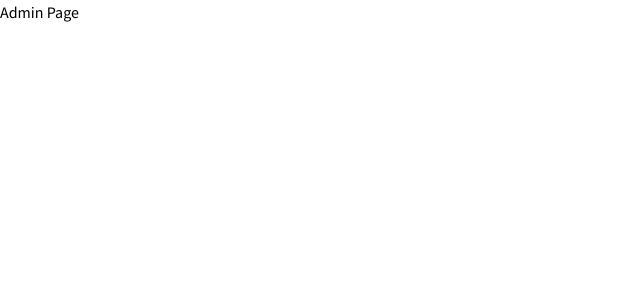
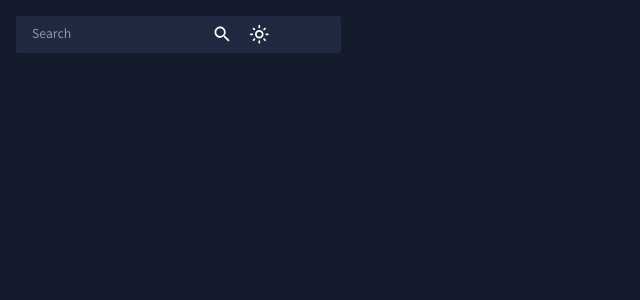
Before and after one commit to kanlo456/FYP, a React (Vite) app in the folder Job dispatch system/fontend/: page /UserPage in a window 1280 px wide. Shown: the top 300 px of the page, without its empty margins (0-640 px from the left). Built offline with nearby package versions, Linux system fonts and the light colour scheme; the HTML template or start-up script is replaced by a standard one.

Commit message:
update mui layout

```diff
--- a/Job dispatch system/fontend/index.html
+++ b/Job dispatch system/fontend/index.html
@@ -4,7 +4,7 @@
     <meta charset="UTF-8" />
     <link rel="icon" type="image/svg+xml" href="/vite.svg" />
     <meta name="viewport" content="width=device-width, initial-scale=1.0" />
-    <title>Vite + React</title>
+    <title>WSIG ticket system</title>
   </head>
   <body>
     <div id="root"></div>
--- a/Job dispatch system/fontend/src/App.jsx
+++ b/Job dispatch system/fontend/src/App.jsx
@@ -1,6 +1,9 @@
 import { createBrowserRouter, RouterProvider } from "react-router-dom";
 import AdminUserPage from "./pages/AdminUserPage";
 import AuthPage from "./pages/AuthPage";
+import { ColorModeContext, useMode } from "../src/theme";
+import { CssBaseline, ThemeProvider } from "@mui/material";
+
 
 const router = createBrowserRouter([
   { path: "/", element: <AuthPage /> },
@@ -8,7 +11,9 @@
 ]);
 
 function App() {
-  return <RouterProvider router={router} />;
+  const [theme, colorMode] = useMode();
+  return (<RouterProvider router={router} />
+      );
   // <Routes>
   //   <Route path="/" element={<AuthPage />} />
   //   <Route path="/UserPage" element={<NormalUserPage />} />
--- a/Job dispatch system/fontend/src/pages/AdminUserPage.jsx
+++ b/Job dispatch system/fontend/src/pages/AdminUserPage.jsx
@@ -1,6 +1,22 @@
+import { ColorModeContext, useMode } from "../theme";
+import { CssBaseline, ThemeProvider } from "@mui/material";
+import Topbar from "../scenes/global/Topbar";
 
-const AdminUserPage = ()=>{
-   return <h1>Admin Page</h1>
-}
+const AdminUserPage = () => {
+  const [theme, colorMode] = useMode();
+
+  return (
+    <ColorModeContext.Provider value={colorMode}>
+      <ThemeProvider theme={theme}>
+        <CssBaseline />
+        <div className="app">
+          <main className="content">
+            <Topbar/>
+          </main>
+        </div>
+      </ThemeProvider>
+    </ColorModeContext.Provider>
+  );
+};
 
 export default AdminUserPage;
--- a/Job dispatch system/fontend/src/scenes/global/Topbar.jsx
+++ b/Job dispatch system/fontend/src/scenes/global/Topbar.jsx
@@ -1,5 +1,44 @@
-const Topbar = ()=>{
-    return <div>Sidebar</div>
-}
+import { Box, IconButton, useTheme } from "@mui/material";
+import { useContext } from "react";
+import { ColorModeContext, tokens } from "../../theme";
+import InputBase from "@mui/material/InputBase";
+import LightModeOutlinedIcon from "@mui/icons-material/LightModeOutlined";
+import DarkModeOutlinedIcon from "@mui/icons-material/DarkModeOutlined";
+import NotificationsOffOutlinedIcon from "@mui/icons-material/NotificationsOffOutlined";
+import SettingsOutlinedIcon from "@mui/icons-material/SettingsOutlined";
+import PersonOutlineOutlinedIcon from "@mui/icons-material/PersonOutlineOutlined";
+import SearchIcon from "@mui/icons-material/Search";
 
-export default Topbar
+const Topbar = () => {
+  const theme = useTheme();
+  const colors = tokens(theme.palette.mode);
+  const colorMode = useContext(ColorModeContext);
+
+  return (
+    <Box display="flex" justifyContent="space-between" p={2}>
+      <Box
+        display="flex"
+        backgroundColor={colors.primary[400]}
+        borderRadius="3px"
+      >
+        <InputBase sx={{ ml: 2, flex: 1 }} placeholder="Search"/>
+          <IconButton type="button" sx={{ p: 1 }}>
+            <SearchIcon />
+          </IconButton>
+        <Box />
+        {/* {ICONS} */}
+        <Box display="flex">
+          <IconButton onClick={colorMode.toggleColorMode}>
+            <LightModeOutlinedIcon />
+          </IconButton>
+          <IconButton></IconButton>
+          <IconButton></IconButton>
+          <IconButton></IconButton>
+          <IconButton></IconButton>
+        </Box>
+      </Box>
+    </Box>
+  );
+};
+
+export default Topbar;
--- a/Job dispatch system/fontend/src/theme.js
+++ b/Job dispatch system/fontend/src/theme.js
@@ -123,11 +123,10 @@
 //mui theme settings
 export const themeSetting = (mode) => {
   const colors = tokens(mode);
-
   return {
     palette: {
       mode: mode,
-      ...colors(
+      ...(
         mode === "dark"
           ? {
               primary: {
@@ -160,9 +159,8 @@
               background: {
                 default: "#fcfcfc",
               },
-            },
-      ),
-    },
+            }),
+      },
     typography: {
       fontFamily: ["Source Sans Pro", "sans-serf"].join(","),
       fontSize: 12,
@@ -201,4 +199,13 @@
 
 export const useMode = () => {
   const [mode, setMode] = useState("dark");
+  const colorMode = useMemo(
+    () => ({
+      toggleColorMode: () =>
+        setMode((prev) => (prev === "light" ? "dark" : "light")),
+    }),
+    [],
+  );
+  const theme = useMemo(() => createTheme(themeSetting(mode), [mode]));
+  return [theme, colorMode];
 };
```
